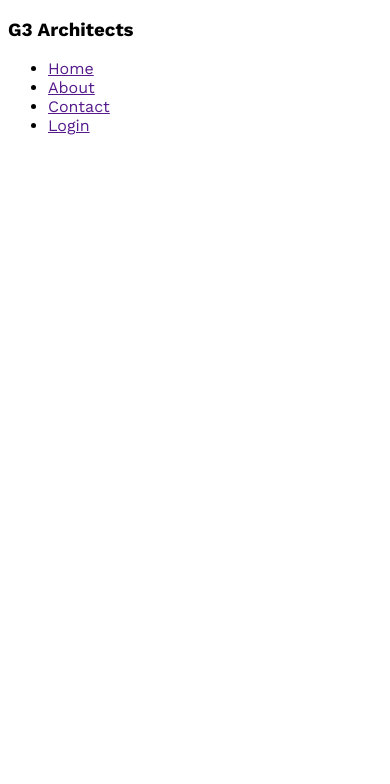
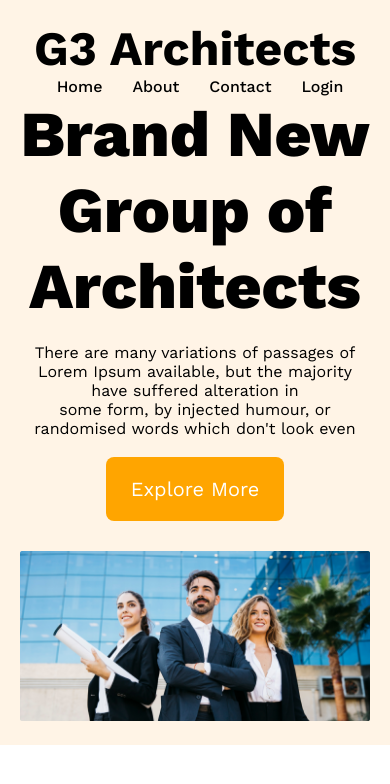
Before and after one commit to SabrinaDoesFullStack/g3-architects-website, a plain HTML site: page index.html in a window 390 px wide. Drawn offline with nearby package versions, Linux system fonts and the light colour scheme.

Commit message:
added heading part and media query

```diff
--- a/index.html
+++ b/index.html
@@ -11,7 +11,7 @@
 <body>
   <header>
     <nav>
-      <h3>G3 Architects</h3>
+      <h3 class="nav-title">G3 Architects</h3>
       <ul>
         <li><a href="">Home</a></li>
         <li><a href="">About</a></li>
@@ -19,6 +19,20 @@
         <li><a href="">Login</a></li>
       </ul>
     </nav>
+
+    <div class="banner">
+      <div class="banner-content">
+        <h1 class="banner-title">Brand New<br>
+          Group of Architects</h1><br>
+        <p class="banner-des">There are many variations of passages of Lorem Ipsum available, but the majority have
+          suffered alteration
+          in<br>
+          some form, by injected humour, or randomised words which don't look even</p><br>
+        <button class="btn-primary">Explore More</button>
+      </div>
+
+      <img src="images/banner.png" alt="">
+    </div>
   </header>
   <main>
 
--- a/style.css
+++ b/style.css
@@ -3,4 +3,80 @@
 *{
   font-family: 'Lato', sans-serif;
 font-family: 'Work Sans', sans-serif;
+margin: 0;
 }
+
+/* header styles */
+header{
+  background: rgba(255, 144, 14, 0.10);
+  padding: 50px 240px;
+}
+nav{
+  display: flex;
+  justify-content: space-between;
+  align-items: center;
+}
+.nav-title{
+  font-size: 3rem;
+  font-weight: 700;
+  color: black;
+}
+nav > ul{
+  display: flex;
+}
+nav li{
+  list-style: none;
+  margin-right: 30px;
+  font-weight: 500;
+  font-size: 1rem;
+}
+nav li a{
+  text-decoration: none;
+  color: black;
+}
+
+/* banner styles */
+ .banner-content{
+  max-width: 800px;
+  text-align: center;
+  margin: 0 auto;
+ }
+ .banner-title{
+  font-size: 4rem;
+  font-weight: 800;
+  color: black;
+ }
+ .btn-primary{
+  border-radius: 8px;
+  background-color: orange;
+  color: white;
+  padding: 20px 25px;
+  font-size: 1.25rem;
+  cursor: pointer;
+  border: 0;
+ }
+ .banner img{
+  margin-top: 30px;
+  width: 100%;
+ }
+
+ /* responsive media query */
+ /* mobile device */
+ @media screen and (max-width:576px) {
+  header{
+    padding: 20px;
+  }
+  nav{
+    flex-direction: column;
+  }
+ }
+
+ /* medium devices */
+ @media screen and (min-width:576px) and (max-width:960px){
+  header{
+    padding: 50px;
+  }
+    nav{
+      flex-direction: column;
+    }
+ }
```
